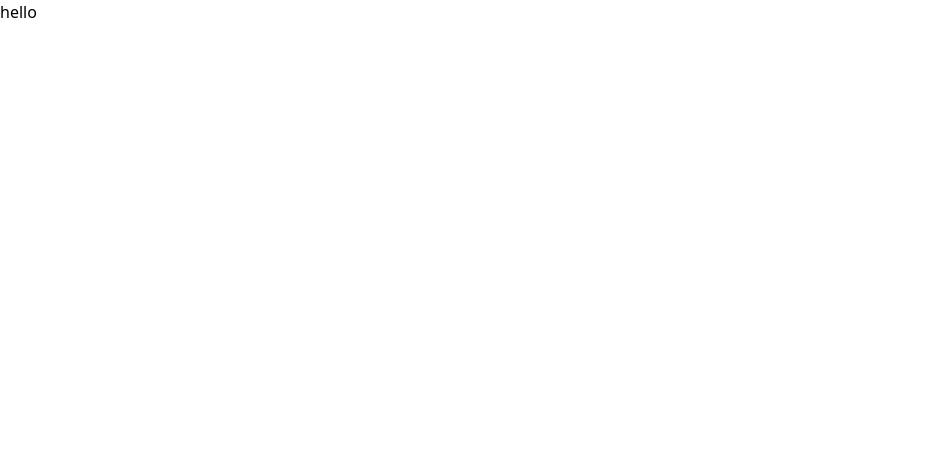
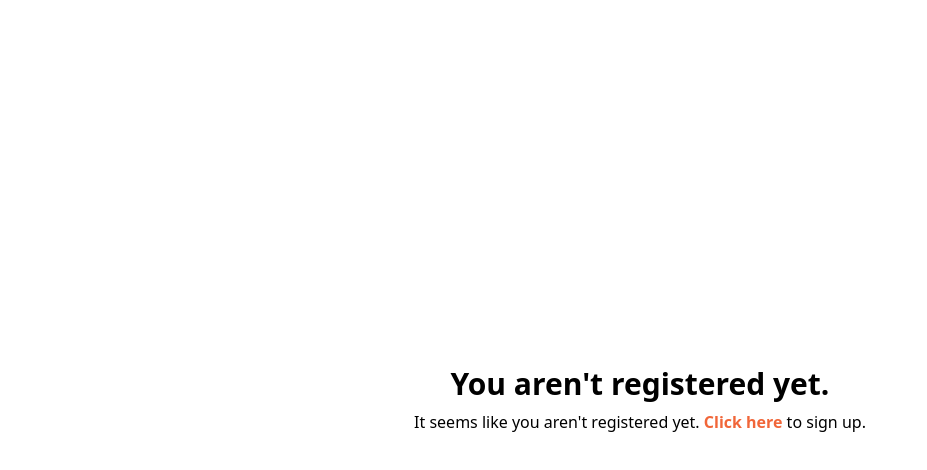
Before and after one commit to limjazel/55knots-form, a Vue app: page /home in a window 1280 px wide. Shown: the top 470 px of the page, without its empty margins (0-927 px from the left). Built offline with nearby package versions, Linux system fonts and the light colour scheme.

Commit message:
Add home page content

```diff
--- a/src/config.json
+++ b/src/config.json
@@ -1,5 +1,5 @@
 {
   "country": true,
-  "profession": false,
+  "profession": true,
   "specialty": true
 }
--- a/src/views/HomeView.vue
+++ b/src/views/HomeView.vue
@@ -1 +1,48 @@
-<template>hello</template>
+<script setup>
+	import { onMounted, ref } from "vue"
+
+	let user = ref(null)
+
+	onMounted(() => {
+		if (localStorage.getItem("completedData")) {
+			user.value = JSON.parse(localStorage.getItem("completedData"))
+		}
+	})
+</script>
+
+<template>
+	<main class="[ min-h-screen ] [ flex items-center justify-center ]">
+		<div
+			v-if="user"
+			class="[ flex flex-col items-center ]">
+			<h1 class="[ text-3xl font-semibold ]">
+				&#128075; Hello {{ user.firstName + " " + user.lastName }}!
+			</h1>
+			<span>{{ user.email }}</span>
+			<span>Welcome to your dashboard</span>
+
+			<div class="[ border-t mt-6 w-full text-center ]">
+				<a
+					href="/"
+					class="[ text-accent font-semibold pt-6 block ]">
+					Register another account
+				</a>
+			</div>
+		</div>
+
+		<div
+			v-else
+			class="[ flex flex-col items-center ]">
+			<h1 class="[ text-3xl font-semibold ]">You aren't registered yet.</h1>
+			<p class="[ mt-2 ]">
+				It seems like you aren't registered yet.
+				<a
+					href="/"
+					class="[ text-accent font-semibold ]">
+					Click here
+				</a>
+				to sign up.
+			</p>
+		</div>
+	</main>
+</template>
--- a/src/views/LoginView.vue
+++ b/src/views/LoginView.vue
@@ -10,13 +10,7 @@
 	import Spinner from "@components/Spinner.vue"
 	import ErrorToast from "@components/ErrorToast.vue"
 
-	const { handleSubmit, values, errors, defineInputBinds } = useForm({
-		initialValues: {
-			firstName: "Jillian",
-			lastName: "Lim",
-			email: "test@example.com",
-			password: "p@$$w0rd",
-		},
+	const { handleSubmit, errors, defineInputBinds } = useForm({
 		validationSchema: yup.object({
 			firstName: yup.string().required("Your first name is required."),
 			lastName: yup.string().required("Your last name is required."),
@@ -81,6 +75,8 @@
 		completedData.country = selectedCountry.value?.isoCountry
 		completedData.profession = selectedProfession.value?.professionName
 		completedData.specialty = selectedSpecialty.value?.specialtyName
+
+		localStorage.setItem("completedData", JSON.stringify(completedData))
 
 		setTimeout(() => {
 			isOpen.value = true
@@ -185,7 +181,9 @@
 				</div>
 			</ErrorToast>
 
-			<ErrorToast v-if="apiErrors.specialties" @retry="fetchSpecialties">
+			<ErrorToast
+				v-if="apiErrors.specialties"
+				@retry="fetchSpecialties">
 				<div class="[ grid gap-1 ]">
 					<span class="[ font-medium ]">Unable to fetch specialties</span>
 					<span class="[ text-slate-700 ]">
```
